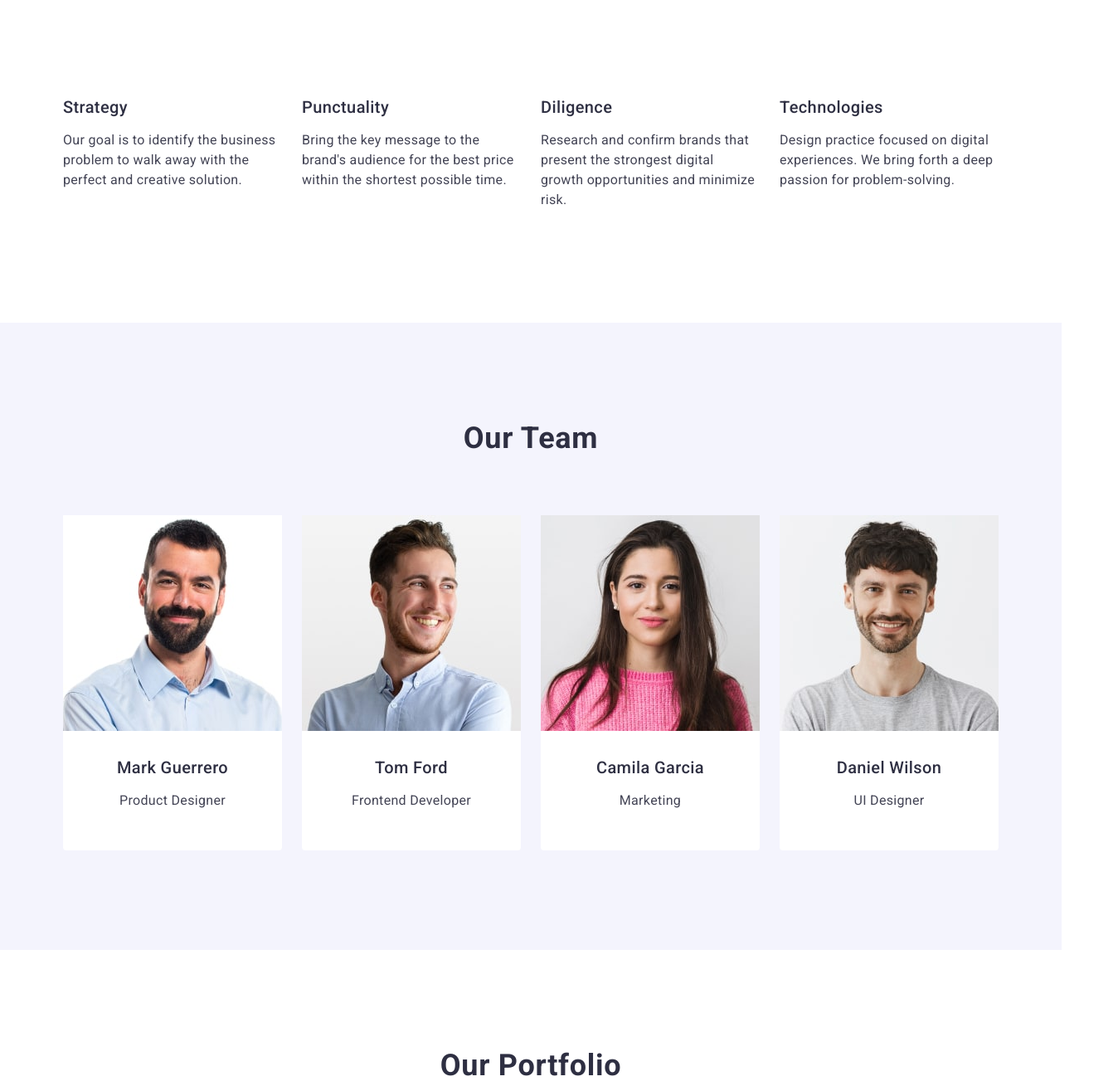
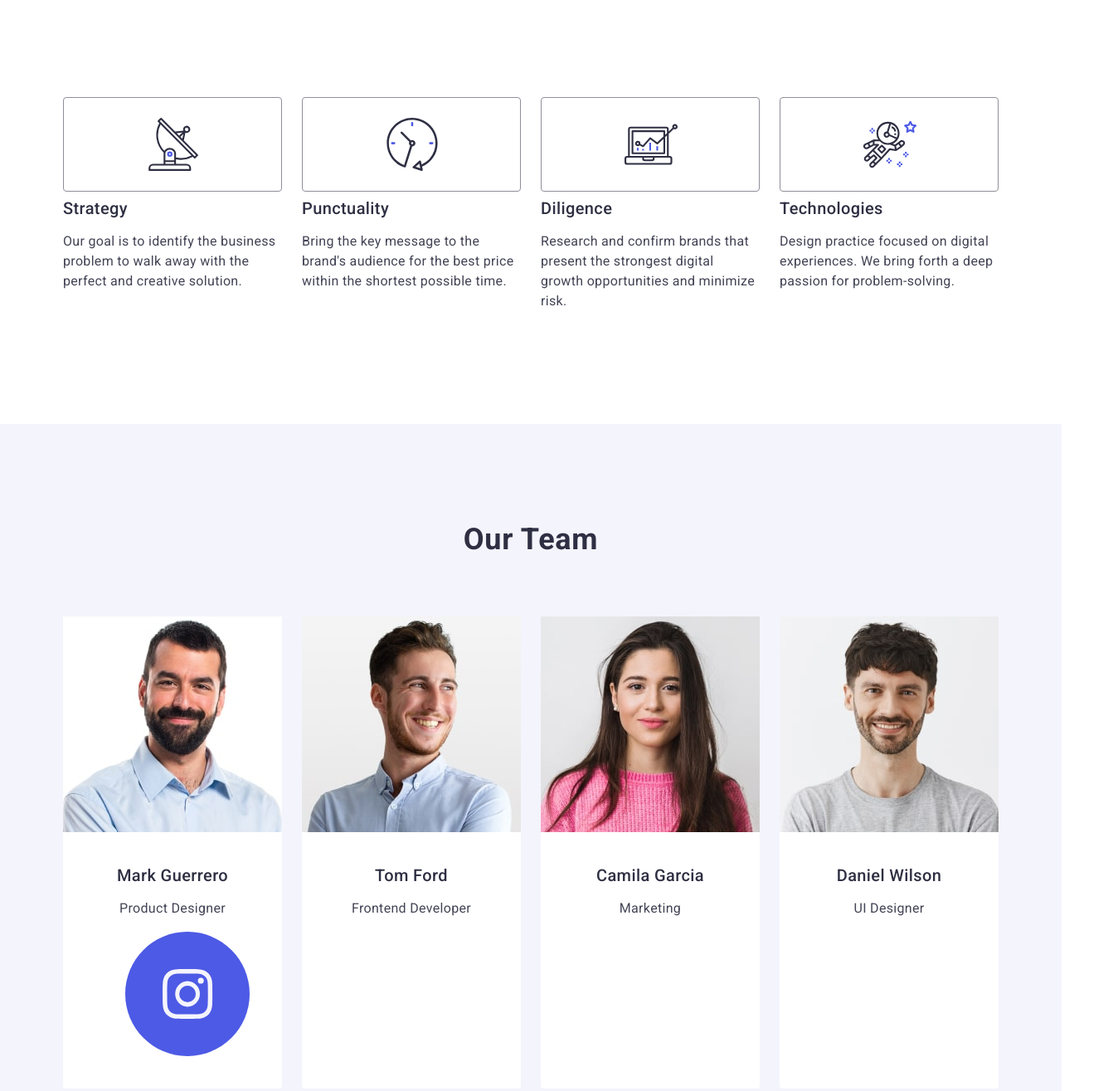
Before and after one commit to kandyy9/goit-markup-hw-04, a plain HTML site: page index.html in a window 1280 px wide. Shown: the part 676-1991 px from the top of the page at 83% size, 1348 px wide, since content can reach past the window. Drawn offline with nearby package versions, Linux system fonts and the light colour scheme.

Commit message:
hw4-start

```diff
--- a/css/styles.css
+++ b/css/styles.css
@@ -5,6 +5,8 @@
     --pressed-state-color: #404BBF;
     --white-color:#FFFFFF;
     --light-color:#F4F4FD;
+    --light-slate: #8e8f99;
+    --grey: rgba(46, 47, 66, 0.2);
 }
 body{
     margin: 0;
@@ -117,9 +119,15 @@ img{
     color: var(--pressed-state-color);
 }
 
-.hero{
-    background-color: var(--dark-color);
+.hero {
     padding: 188px 0;
+    background-image: linear-gradient(
+        to bottom,
+        var(--grey),
+        var(--primary-brand-color)),
+    url("../images/people-office.jpg");
+    background-position: 50% 50%;
+    background-repeat:no-repeat;
 }
 
 .hero .container{
@@ -186,6 +194,17 @@ img{
     width: calc((100% - 72px) / 4);
 }
 
+.icon-container {
+    padding: 24px 100px;
+    border: 1px solid var(--light-slate);
+    border-radius: 4px;
+}
+
+.icon {
+    margin: 0 auto;
+    display: block;
+}
+
 .section-title {
     text-align: center;
     font-size: 36px;
@@ -200,7 +219,7 @@ img{
     color: var(--dark-color);
     font-weight: 500;
     letter-spacing: 0.02em;
-    margin-bottom: 8px;
+    margin: 8px 0;
 }
 .section-paragraph{
     font-size: 16px;
--- a/index.html
+++ b/index.html
@@ -62,6 +62,11 @@
           <h2 class="visually-hidden"></h2>
           <ul class="quality-list">
             <li class="quality-list-item">
+              <div class="icon-container">
+                <svg class="icon" width="64" height="64">
+                  <use href="./images/symbol-defs.svg#antenna"></use>
+                </svg>
+              </div>
               <h3 class="section-item-title">Strategy</h3>
               <p class="section-paragraph">
                 Our goal is to identify the business problem to walk away with
@@ -69,6 +74,11 @@
               </p>
             </li>
             <li class="quality-list-item">
+              <div class="icon-container">
+                <svg class="icon" width="64" height="64">
+                  <use href="./images/symbol-defs.svg#clock"></use>
+                </svg>
+              </div>
               <h3 class="section-item-title">Punctuality</h3>
               <p class="section-paragraph">
                 Bring the key message to the brand's audience for the best price
@@ -76,6 +86,11 @@
               </p>
             </li>
             <li class="quality-list-item">
+              <div class="icon-container">
+                <svg class="icon" width="64" height="64">
+                  <use href="./images/symbol-defs.svg#diagram"></use>
+                </svg>
+              </div>
               <h3 class="section-item-title">Diligence</h3>
               <p class="section-paragraph">
                 Research and confirm brands that present the strongest digital
@@ -83,6 +98,11 @@
               </p>
             </li>
             <li class="quality-list-item">
+              <div class="icon-container">
+                <svg class="icon" width="64" height="64">
+                  <use href="./images/symbol-defs.svg#astronaut"></use>
+                </svg>
+              </div>
               <h3 class="section-item-title">Technologies</h3>
               <p class="section-paragraph">
                 Design practice focused on digital experiences. We bring forth a
@@ -105,6 +125,30 @@
               <div class="member-info">
                 <h3 class="section-item-title">Mark Guerrero</h3>
                 <p class="section-paragraph">Product Designer</p>
+                <div class="social-media-container">
+                  <ul class="social-media-list">
+                    <li class="social-media">
+                      <svg>
+                        <use href="./images/symbol-defs.svg#icon-Ellipse"></use>
+                      </svg>
+                    </li>
+                    <li class="social-media">
+                      <svg>
+                        <use href="./images/symbol-defs.svg#"></use>
+                      </svg>
+                    </li>
+                    <li class="social-media">
+                      <svg>
+                        <use href="./images/symbol-defs.svg#"></use>
+                      </svg>
+                    </li>
+                    <li class="social-media">
+                      <svg>
+                        <use href="./images/symbol-defs.svg#"></use>
+                      </svg>
+                    </li>
+                  </ul>
+                </div>
               </div>
             </li>
             <li class="team-member-card">
```
Also changed, not shown: images/people-office.jpg (added), images/symbol-defs.svg (added).
